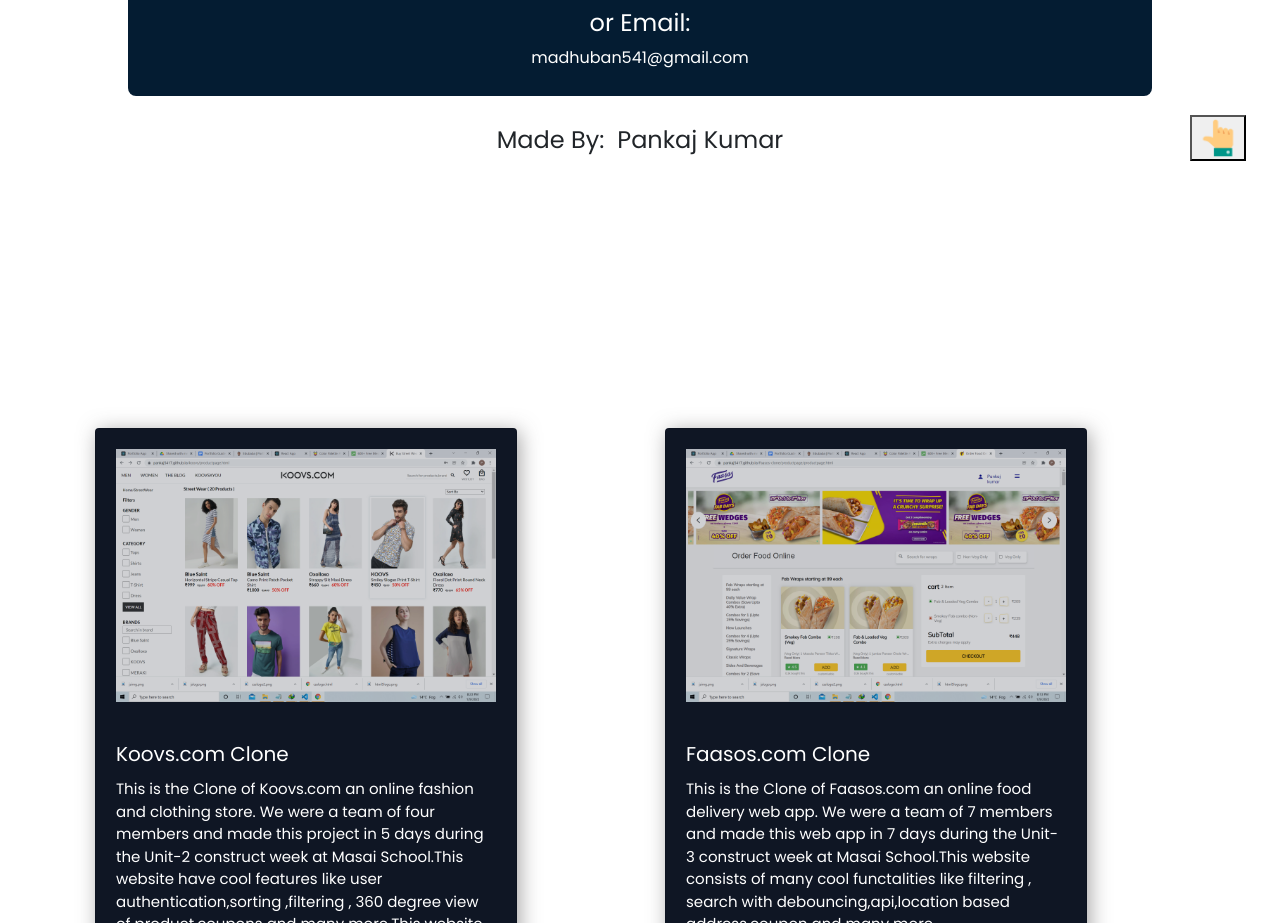
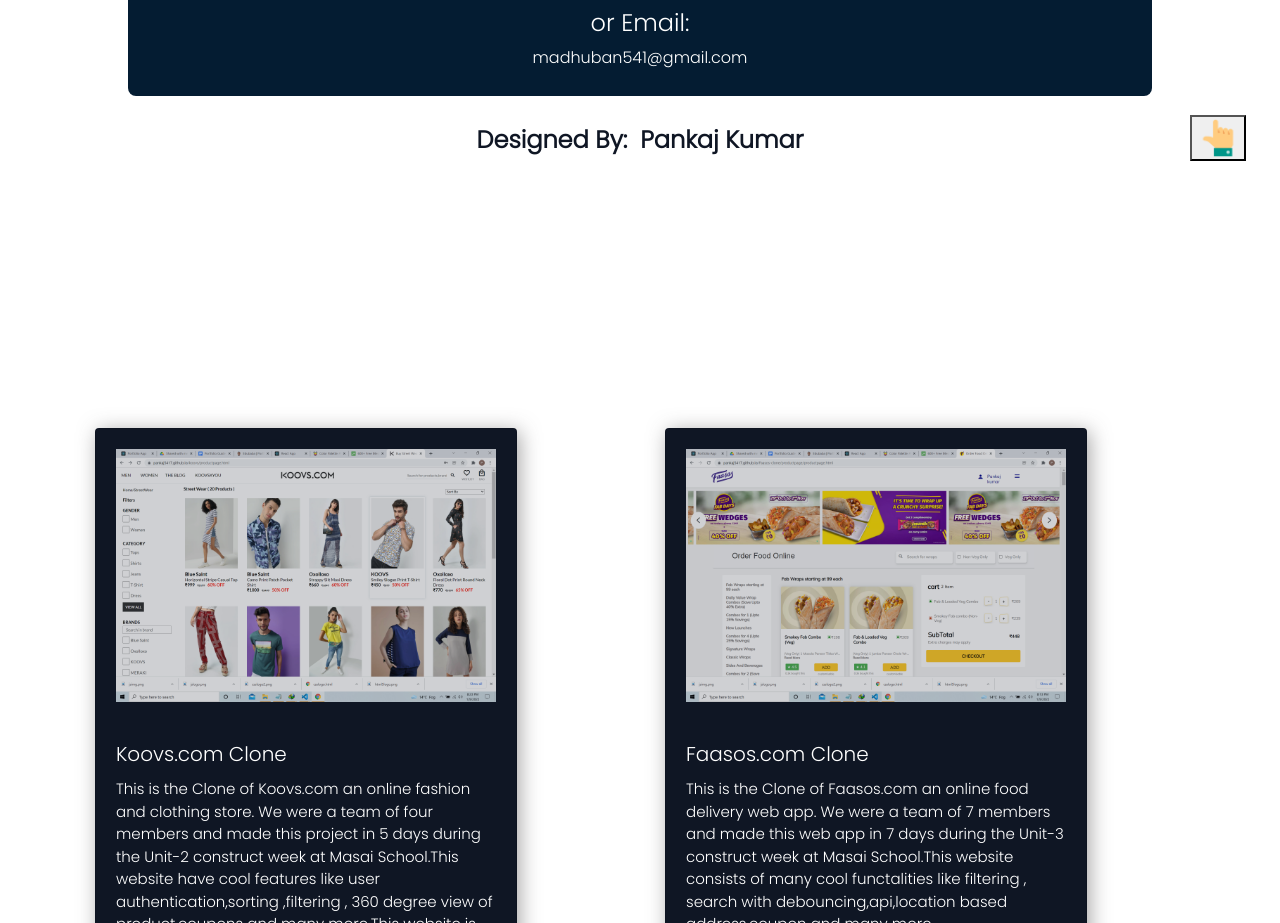
Before and after one commit to pankaj5417/myportfolio, a React (Create React App) app: page /projects in a window 1280 px wide. Shown: the part 4480-5403 px from the top of the page. Built offline with nearby package versions, Linux system fonts and the light colour scheme; a web font is replaced by a local one.

Commit message:
font style changed

```diff
--- a/src/App.js
+++ b/src/App.js
@@ -12,7 +12,6 @@
 
 import Navbar2 from './components/Navbar2';
 import Contact2 from './components/contact/Contact2';
-import { Particle } from 'tsparticles';
 import Particle2 from './components/Projects/Particle2';
 
 function App() {
--- a/src/components/About.jsx
+++ b/src/components/About.jsx
@@ -49,7 +49,7 @@
                   Hire Me{" "}
               </button>
               </a>
-              <a href="PANKAJ_KUMAR_6.pdf">
+              <a href="PANKAJ_KUMAR.pdf">
                   <button className="btn highlighted-btn">Get Resume</button>
               </a>
           </div>
--- a/src/components/ProfileContainer/Home/Profile.jsx
+++ b/src/components/ProfileContainer/Home/Profile.jsx
@@ -60,7 +60,7 @@
                   Hire Me{" "}
               </button>
             </a>
-              <a href="PANKAJ_KUMAR_6.pdf">
+              <a href="PANKAJ_KUMAR.pdf">
                   <button className="btn highlighted-btn">Get Resume</button>
               </a>
           </div>
--- a/src/components/Projects/Project.css
+++ b/src/components/Projects/Project.css
@@ -9,6 +9,7 @@
   justify-content: space-between;
   min-height: 670px;
   top: 0;
+  font-family:"Poppins Light" ;
 
   /* background-image: url("../../assets/Home/Macintosh-Best-Wallpaper-84480.jpg"); */
 
--- a/src/components/contact/Contact2.jsx
+++ b/src/components/contact/Contact2.jsx
@@ -50,7 +50,7 @@
         </div>
         </div>
         <div className='site-manufacturer'>
-            <h4>Made By:&nbsp;&nbsp;<span>Pankaj Kumar</span></h4>
+            <h4 style={{color:"#0F1624"}}><strong>Designed By:</strong>&nbsp;&nbsp;<span style={{color:"#0F1624"}}><strong>Pankaj Kumar</strong></span></h4>
 
         </div>
         <div className='handup-div'>
```
Also changed, not shown: 1 other file (tests, documents, lock files or other folders).
